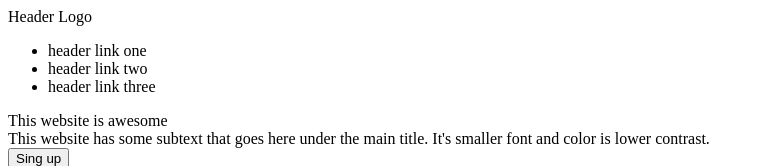
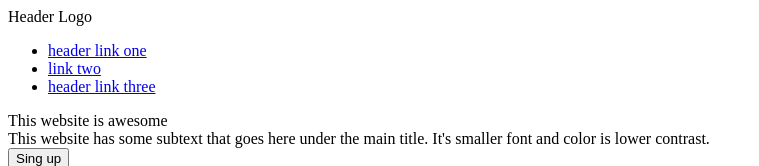
Before and after one commit to matsurique/landing-page, a plain HTML site: page index.html in a window 1280 px wide. Shown: the top 166 px of the page, without its empty margins (0-759 px from the left). Drawn offline with Linux system fonts and the light colour scheme.

Commit message:
Minor adjustments to index.html

```diff
--- a/index.html
+++ b/index.html
@@ -9,9 +9,9 @@
     <div class="header">
         <div class="logo">Header Logo</div>
         <ul class="links">
-            <li>header link one</li>
-            <li>header link two</li>
-            <li>header link three</li>
+            <li><a href="#">header link one</a> </li>
+            <li><a href="#">link two</a> </li>
+            <li><a href="#">header link three</a></li>
         </ul>
     </div>
 
```
